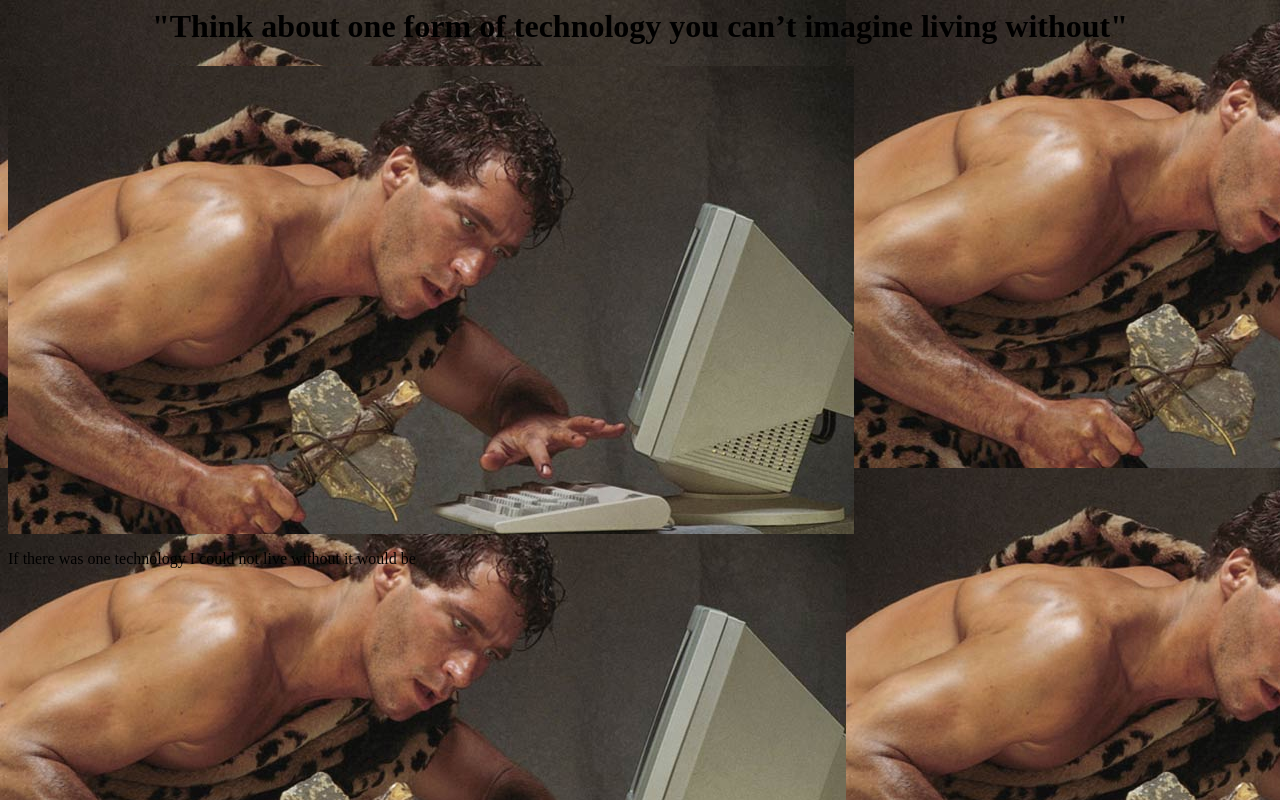
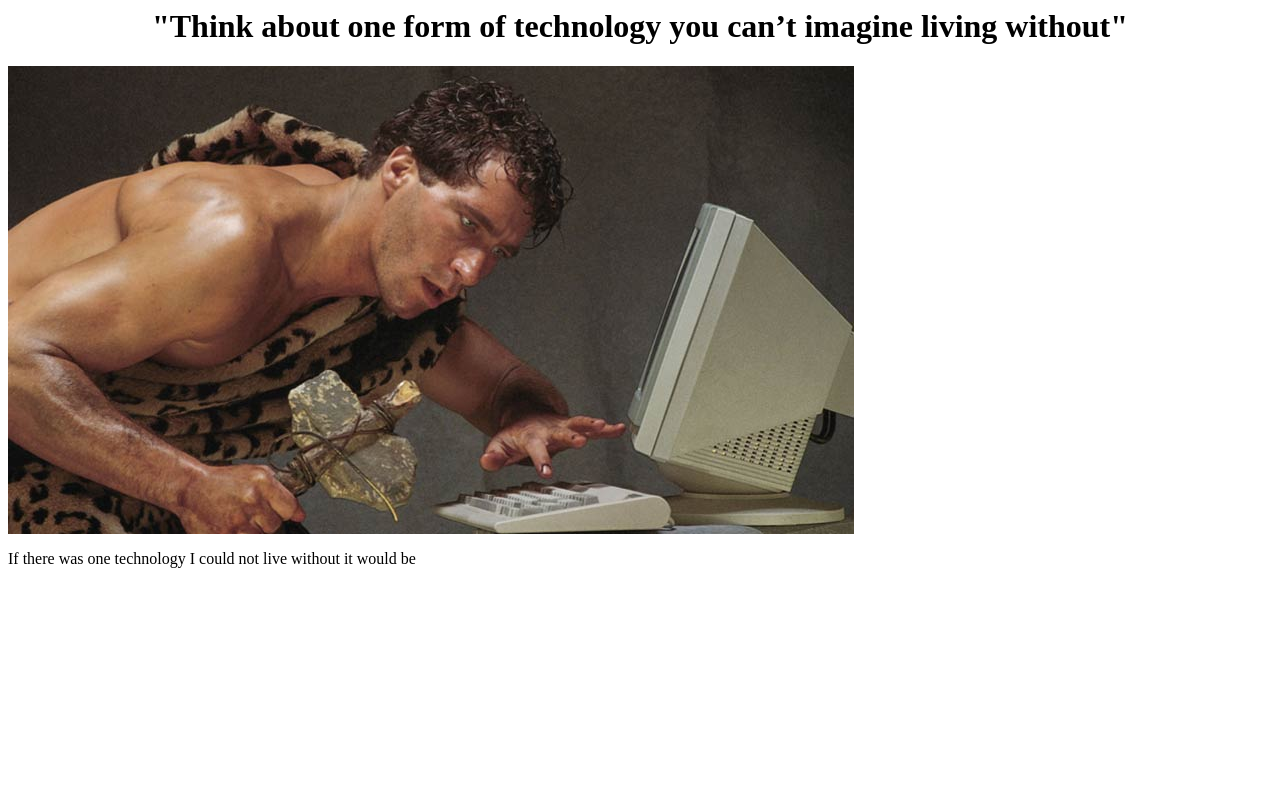
Before and after one commit to FireLevelOne/writingwednesday.club, a plain HTML site: page technology live without.html in a window 1280 px wide. Drawn offline with Linux system fonts and the light colour scheme.

Commit message:
Update technology live without.html

```diff
--- a/technology live without.html
+++ b/technology live without.html
@@ -1,5 +1,5 @@
 <html>
-<body background="https://firelevelone.github.io/writingwednesday.club/pics/caveman.png">
 <center> <h1>"Think about one form of technology you can’t imagine living without"</h1> </center>
 <img src="https://firelevelone.github.io/writingwednesday.club/pics/caveman.png" width="846" height="468" />
 <p>If there was one technology I could not live without it would be</p>
+</html>
```
